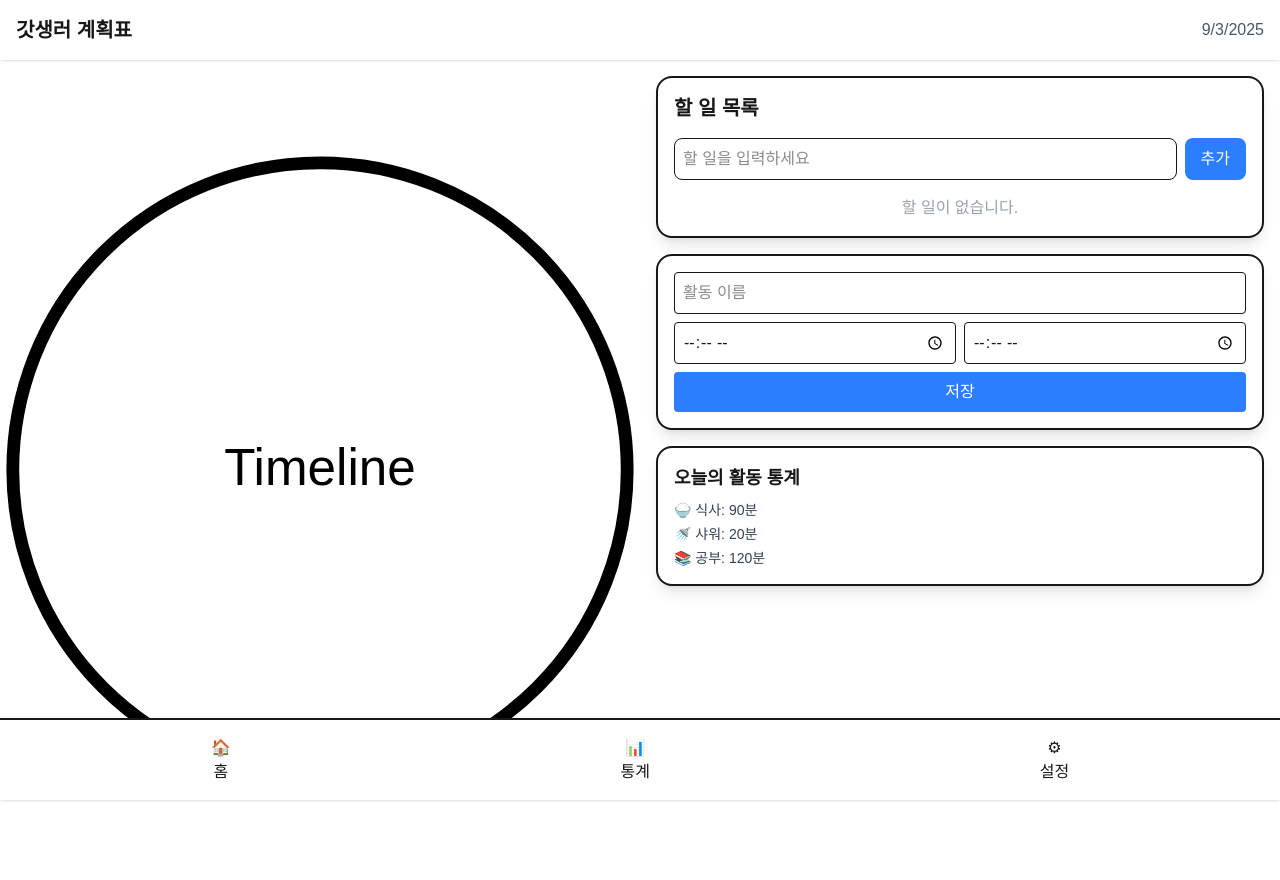
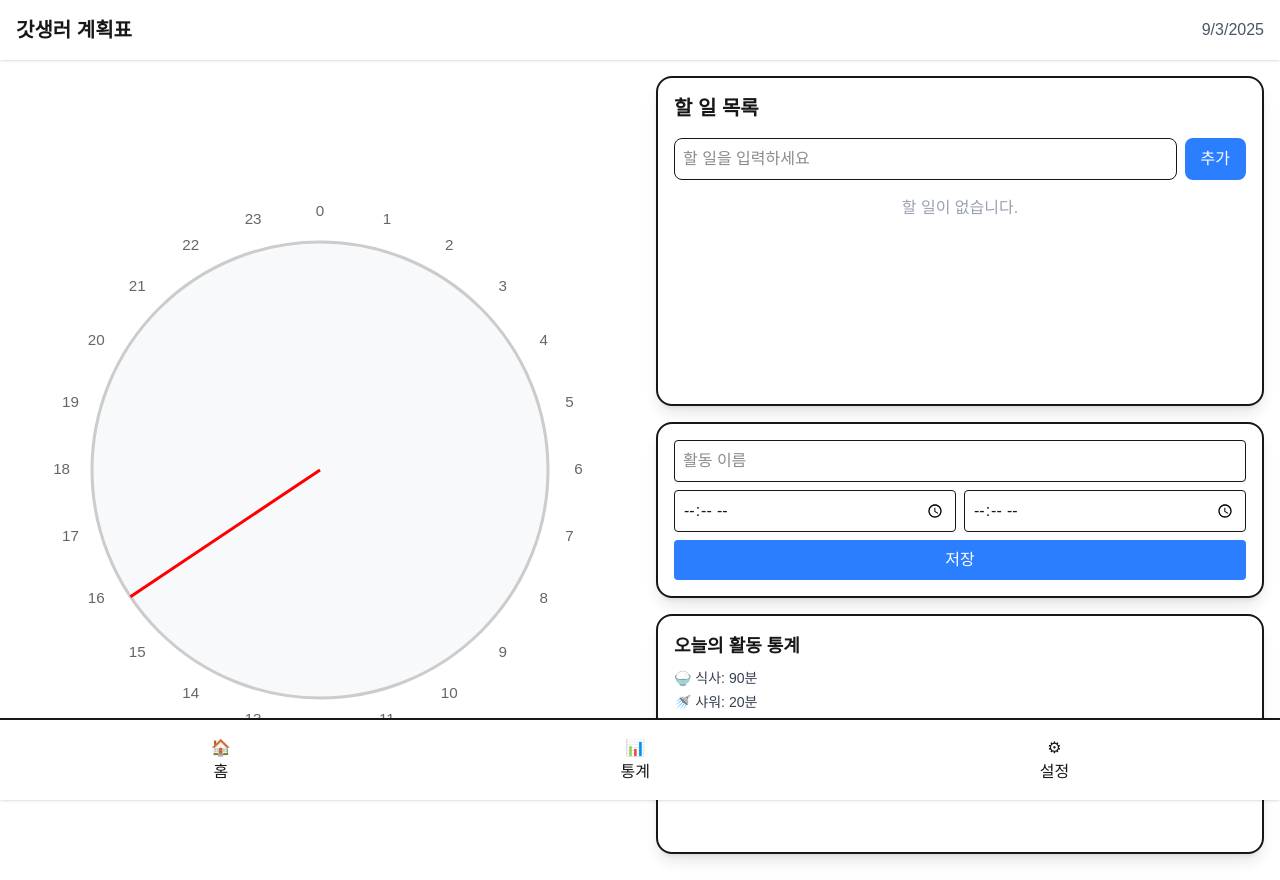
Before and after one commit to venise5224/GodLife, a Next.js app: page / in a window 1280 px wide. Built offline with nearby package versions, Linux system fonts and the light colour scheme.

Commit message:
feat/활동 입력 시 타임라인 표시

```diff
--- a/src/app/page.tsx
+++ b/src/app/page.tsx
@@ -1,18 +1,28 @@
+"use client";
+
+import { useState } from "react";
 import CircularTimeline from "@/components/CircularTimeline";
 import ActivityInputForm from "@/components/ActivityInputForm";
 import ActivityStats from "@/components/ActivityStats";
 import TodoList from "@/components/TodoList";
+import { Activity } from "@/types/Activity";
 
 function HomePage() {
+  const [activityList, setActivityList] = useState<Activity[]>([]);
+
+  const handleAddActivity = (activity: Activity) => {
+    setActivityList((prev) => [...prev, activity]);
+  };
+
   return (
     <main className="h-[820px] flex flex-col md:flex-row">
-      <section className="md:w-1/2">
-        <CircularTimeline />
+      <section className="md:w-1/2 flex justify-center items-center p-4">
+        <CircularTimeline activityList={activityList} />
       </section>
 
       <section className="md:w-1/2 flex flex-col gap-4 p-4 pb-[100px] md:pb-[20px] md:overflow-y-auto">
         <TodoList />
-        <ActivityInputForm />
+        <ActivityInputForm onAddActivity={handleAddActivity} />
         <ActivityStats />
       </section>
     </main>
--- a/src/components/ActivityInputForm.tsx
+++ b/src/components/ActivityInputForm.tsx
@@ -1,14 +1,60 @@
-function ActivityInputForm() {
+"use client";
+
+import { useState } from "react";
+import { Activity } from "@/types/Activity";
+
+interface ActivityInputFormProps {
+  onAddActivity: (activity: Activity) => void;
+}
+
+function ActivityInputForm({ onAddActivity }: ActivityInputFormProps) {
+  const [activityName, setActivityName] = useState("");
+  const [startTime, setStartTime] = useState("");
+  const [endTime, setEndTime] = useState("");
+
+  const handleSubmit = (e: React.FormEvent) => {
+    e.preventDefault();
+    if (!activityName.trim() || !startTime || !endTime) return;
+
+    const newActivity: Activity = {
+      id: Date.now().toString(),
+      activityName,
+      startTime,
+      endTime,
+    };
+
+    onAddActivity(newActivity);
+
+    setActivityName("");
+    setStartTime("");
+    setEndTime("");
+  };
+
   return (
-    <form className="w-full bg-white p-4 rounded-2xl shadow-lg space-y-2 border-2">
+    <form
+      className="w-full bg-white p-4 rounded-2xl shadow-lg space-y-2 border-2"
+      onSubmit={handleSubmit}
+    >
       <input
         type="text"
         placeholder="활동 이름"
         className="w-full p-2 border rounded"
+        value={activityName}
+        onChange={(e) => setActivityName(e.target.value)}
       />
       <div className="flex gap-2">
-        <input type="time" className="flex-1 p-2 border rounded" />
-        <input type="time" className="flex-1 p-2 border rounded" />
+        <input
+          type="time"
+          className="flex-1 p-2 border rounded"
+          value={startTime}
+          onChange={(e) => setStartTime(e.target.value)}
+        />
+        <input
+          type="time"
+          className="flex-1 p-2 border rounded"
+          value={endTime}
+          onChange={(e) => setEndTime(e.target.value)}
+        />
       </div>
       <button
         type="submit"
--- a/src/components/ActivityStats.tsx
+++ b/src/components/ActivityStats.tsx
@@ -1,6 +1,6 @@
 function ActivityStats() {
   return (
-    <section className="w-full bg-white p-4 rounded-2xl shadow-lg border-2">
+    <section className="w-full bg-white p-4 rounded-2xl shadow-lg border-2 min-h-[240px]">
       <h2 className="text-lg font-semibold mb-2">오늘의 활동 통계</h2>
       <ul className="space-y-1 text-sm text-gray-700">
         <li>🍚 식사: 90분</li>
--- a/src/components/CircularTimeline.tsx
+++ b/src/components/CircularTimeline.tsx
@@ -1,35 +1,126 @@
-// function CircularTimeline() {
-//   return (
-//     <div className="w-72 h-72 bg-gray-200 rounded-full flex items-center justify-center">
-//       <span className="text-gray-500">24시간 타임라인</span>
-//     </div>
-//   );
-// }
+"use client";
 
-// export default CircularTimeline;
+import { useEffect, useState } from "react";
+import { Activity } from "@/types/Activity";
 
-export default function CircularTimeline() {
+interface CircularTimelineProps {
+  activityList: Activity[];
+}
+
+const CircularTimeline = ({ activityList }: CircularTimelineProps) => {
+  const size = 400; // SVG 크기
+  const r = 150; // 반지름
+  const cx = size / 2;
+  const cy = size / 2;
+
+  const [currentMinutes, setCurrentMinutes] = useState(getMinutes(new Date()));
+
+  useEffect(() => {
+    const timer = setInterval(() => {
+      setCurrentMinutes(getMinutes(new Date()));
+    }, 60 * 1000); // 1분마다 업데이트
+    return () => clearInterval(timer);
+  }, []);
+
+  // 시간 -> 분
+  function getMinutes(date: Date) {
+    return date.getHours() * 60 + date.getMinutes();
+  }
+
+  // "HH:MM" -> 분
+  function parseTime(t: string) {
+    const [h, m] = t.split(":").map(Number);
+    return h * 60 + m;
+  }
+
+  // 분 -> 좌표
+  function polarToCartesian(minutes: number, radius: number) {
+    const angle = ((minutes / 1440) * 360 - 90) * (Math.PI / 180);
+    return {
+      x: cx + radius * Math.cos(angle),
+      y: cy + radius * Math.sin(angle),
+    };
+  }
+
+  // 부채꼴 Path
+  function describeArc(start: number, end: number, radius: number) {
+    const startCoord = polarToCartesian(start, radius);
+    const endCoord = polarToCartesian(end, radius);
+    const largeArc = end - start > 720 ? 1 : 0;
+
+    return [
+      `M ${cx},${cy}`,
+      `L ${startCoord.x},${startCoord.y}`,
+      `A ${radius},${radius} 0 ${largeArc},1 ${endCoord.x},${endCoord.y}`,
+      "Z",
+    ].join(" ");
+  }
+
   return (
-    <div className="w-full h-full flex items-center justify-center">
-      <svg
-        viewBox="0 0 100 100"
-        className="w-full h-full"
-        preserveAspectRatio="xMidYMid meet"
-      >
-        {/* 바깥 원 */}
-        <circle
-          cx="50"
-          cy="50"
-          r="48"
-          stroke="black"
-          strokeWidth="2"
-          fill="none"
-        />
-        {/* 예시 텍스트 */}
-        <text x="50%" y="50%" textAnchor="middle" dy=".3em" fontSize="8">
-          Timeline
-        </text>
-      </svg>
-    </div>
+    <svg className="w-full h-full" viewBox={`0 0 ${size} ${size}`}>
+      {/* 배경 원 */}
+      <circle
+        cx={cx}
+        cy={cy}
+        r={r}
+        fill="#f8f9fa"
+        stroke="#ccc"
+        strokeWidth="2"
+      />
+
+      {/* 활동 영역 */}
+      {activityList.map((activity) => {
+        const start = parseTime(activity.startTime);
+        const end = parseTime(activity.endTime);
+        const mid = (start + end) / 2;
+        const textPos = polarToCartesian(mid, r * 0.6);
+
+        return (
+          <g key={activity.id}>
+            <path d={describeArc(start, end, r)} fill="rgba(100,150,250,0.5)" />
+            <text
+              x={textPos.x}
+              y={textPos.y}
+              textAnchor="middle"
+              alignmentBaseline="middle"
+              fontSize="12"
+              fill="#333"
+            >
+              {activity.activityName}
+            </text>
+          </g>
+        );
+      })}
+
+      {/* 시간 눈금 */}
+      {Array.from({ length: 24 }).map((_, i) => {
+        const pos = polarToCartesian(i * 60, r + 20);
+        return (
+          <text
+            key={i}
+            x={pos.x}
+            y={pos.y}
+            textAnchor="middle"
+            alignmentBaseline="middle"
+            fontSize="10"
+            fill="#666"
+          >
+            {i}
+          </text>
+        );
+      })}
+
+      {/* 현재 시간 표시 */}
+      <line
+        x1={cx}
+        y1={cy}
+        x2={polarToCartesian(currentMinutes, r).x}
+        y2={polarToCartesian(currentMinutes, r).y}
+        stroke="red"
+        strokeWidth="2"
+      />
+    </svg>
   );
-}
+};
+
+export default CircularTimeline;
--- a/src/components/TodoList.tsx
+++ b/src/components/TodoList.tsx
@@ -39,7 +39,7 @@ export default function TodoList() {
   };
 
   return (
-    <div className="w-full mx-auto p-4 bg-white shadow-lg border-2 rounded-2xl">
+    <div className="w-full mx-auto p-4 bg-white shadow-lg border-2 rounded-2xl min-h-[330px]">
       <h2 className="text-xl font-bold mb-4">할 일 목록</h2>
 
       {/* 입력창 */}
--- /dev/null
+++ b/src/types/Activity.ts
@@ -0,0 +1,6 @@
+export interface Activity {
+  id: string; // 고유 id (Date.now().toString())
+  activityName: string; // 활동 이름
+  startTime: string; // 시작 시간 (HH:mm)
+  endTime: string; // 종료 시간 (HH:mm)
+}
```
